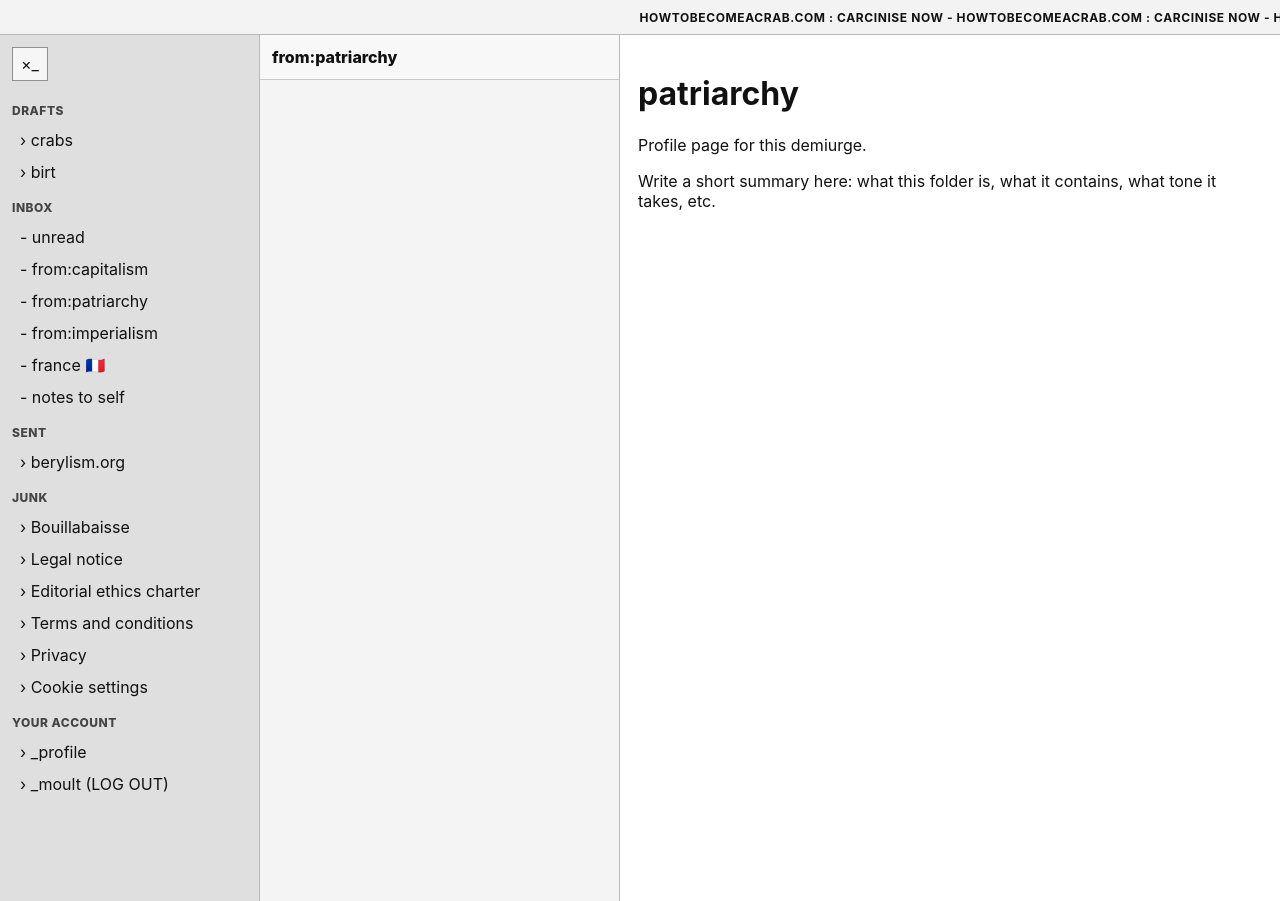
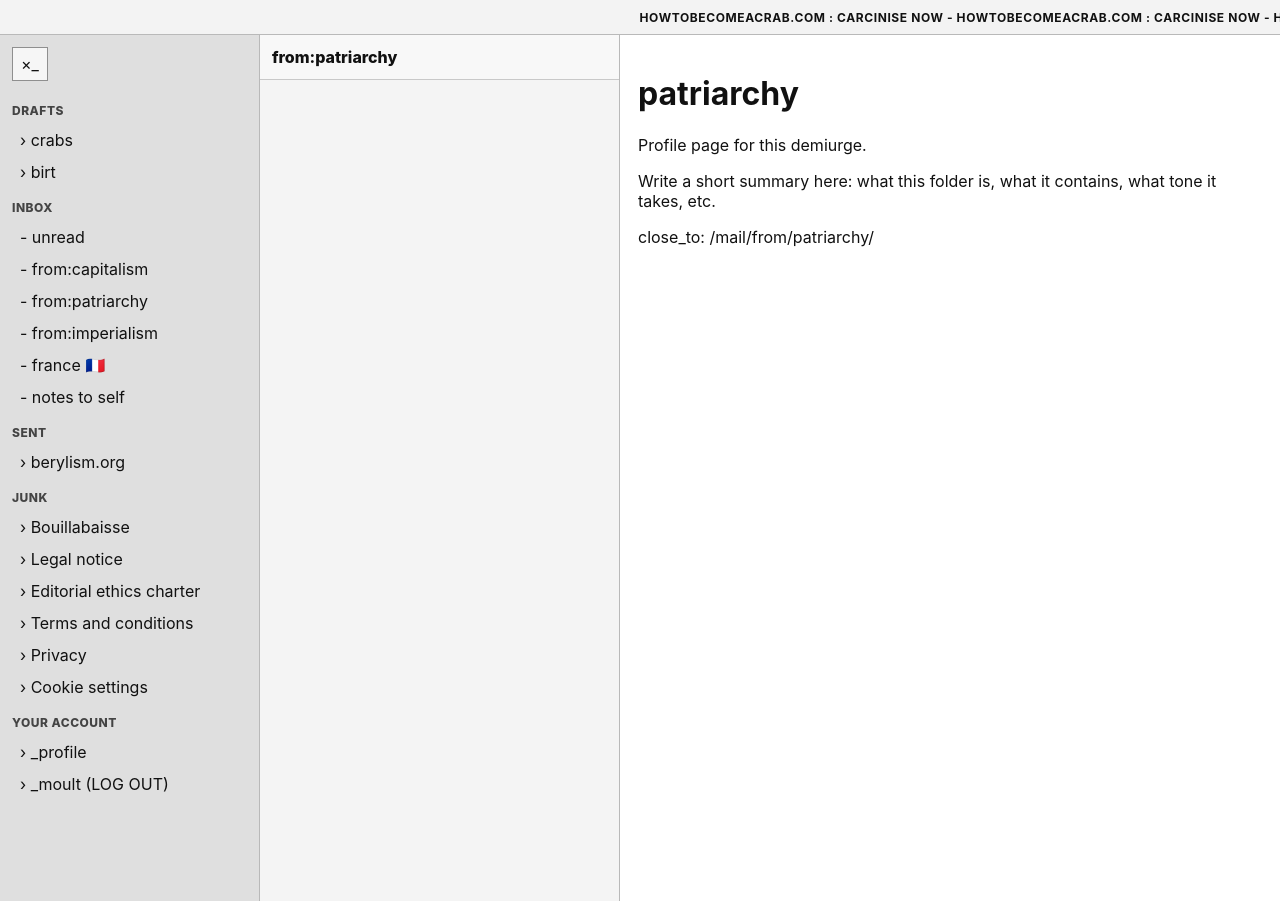
Before and after one commit to blhls/howtobecomeacrab, a Jekyll site: the page built from mail/from/patriarchy/index.md, in a window 1280 px wide. Built offline with Jekyll 4.4.1, drawn with Linux system fonts in a browser that asks for light colours.

Commit message:
Update index.md

```diff
--- a/mail/from/patriarchy/index.md
+++ b/mail/from/patriarchy/index.md
@@ -11,3 +11,5 @@ list_title: from:patriarchy
 Profile page for this demiurge.
 
 Write a short summary here: what this folder is, what it contains, what tone it takes, etc.
+
+close_to: /mail/from/patriarchy/
```
